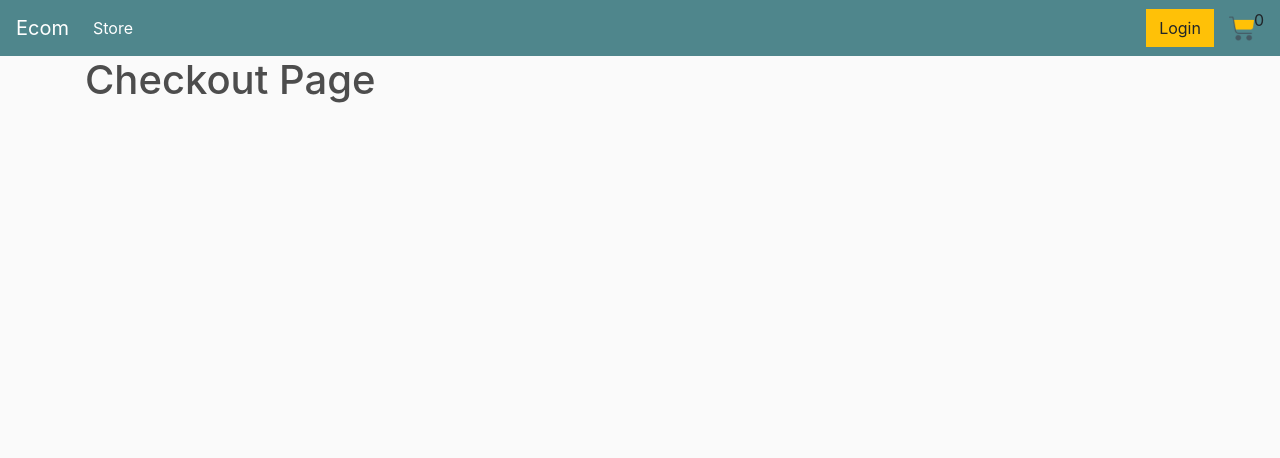
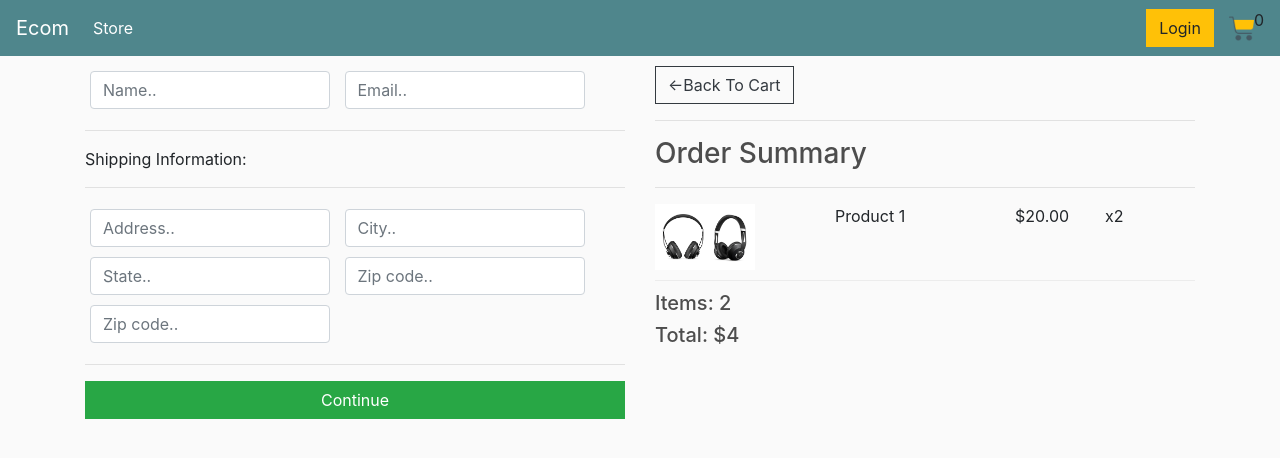
Before and after one commit to AjithKumar103/ecommerce, a Django app: template store/templates/store/checkout.html in a window 1280 px wide. Shown: the top 458 px of the page. Run offline with Django 4.2, Linux system fonts and the light colour scheme; the template is opened without the code that fills it, so the values that code supplies are empty; parts of the project's set-up code (start-up, migrations or seed data) failed here and were passed over; some libraries are stand-ins or nearby versions.

Commit message:
Template Creation Completed

```diff
--- a/store/templates/store/checkout.html
+++ b/store/templates/store/checkout.html
@@ -1,4 +1,70 @@
 {% extends "store/main.html" %}
+{% load static %}
 {% block content %}
-<h1>Checkout Page</h1>
+<div class="row">
+  <div class="col-lg-6">
+    <div class="block-element" id="form-wrapper">
+      <form id="form">
+        <div id="user-info">
+          <div class="form-field">
+            <input type="text" placeholder="Name.." name="name" class="form-control" required>
+          </div>
+          <div class="form-field">
+            <input type="email" placeholder="Email.." name="email" class="form-control" required>
+          </div>
+        </div>
+        <div id="shipping-info">
+          <hr>
+          <p>Shipping Information:</p>
+          <hr>
+          <div class="form-field">
+            <input class="form-control" type="text" name="address" placeholder="Address..">
+          </div>
+          <div class="form-field">
+            <input class="form-control" type="text" name="city" placeholder="City..">
+          </div>
+          <div class="form-field">
+            <input class="form-control" type="text" name="state" placeholder="State..">
+          </div>
+          <div class="form-field">
+            <input class="form-control" type="text" name="zipcode" placeholder="Zip code..">
+          </div>
+          <div class="form-field">
+            <input class="form-control" type="text" name="country" placeholder="Zip code..">
+          </div>
+        </div>
+        <hr>
+        <input type="submit" id="form-button" class="btn btn-success btn-block" value="Continue">
+      </form>
+    </div>
+    <br>
+    <div class="box-element hidden" id="payment-info">
+      <small>Paypal Options</small>
+    </div>
+  </div>
+  <div class="col-lg-6">
+    <div class="block-element">
+      <a href="{% url 'cart' %}" class="btn btn-outline-dark">&#x2190;Back To Cart</a>
+      <hr>
+      <h3>Order Summary</h3>
+      <hr>
+      <div class="cart-row">
+        <div style="flex:2">
+          <img class="row-image" src="{% static 'images/headphone.jpg' %}">
+        </div>
+        <div style="flex:2">
+          <p>Product 1</p>
+        </div>
+        <div style="flex:1">
+          <p>$20.00</p>
+        </div>
+        <div style="flex:1">
+          <p>x2</p>
+        </div>
+      </div>
+      <h5>Items: 2</h5>
+      <h5>Total: $4</h5>
+    </div>
+  </div>
+</div>
 {% endblock content %}
```
Also changed, not shown: store/templates/store/cart.html (+53 -1 lines), static/images/arrow-down.png (added), static/images/arrow-up.png (added).
